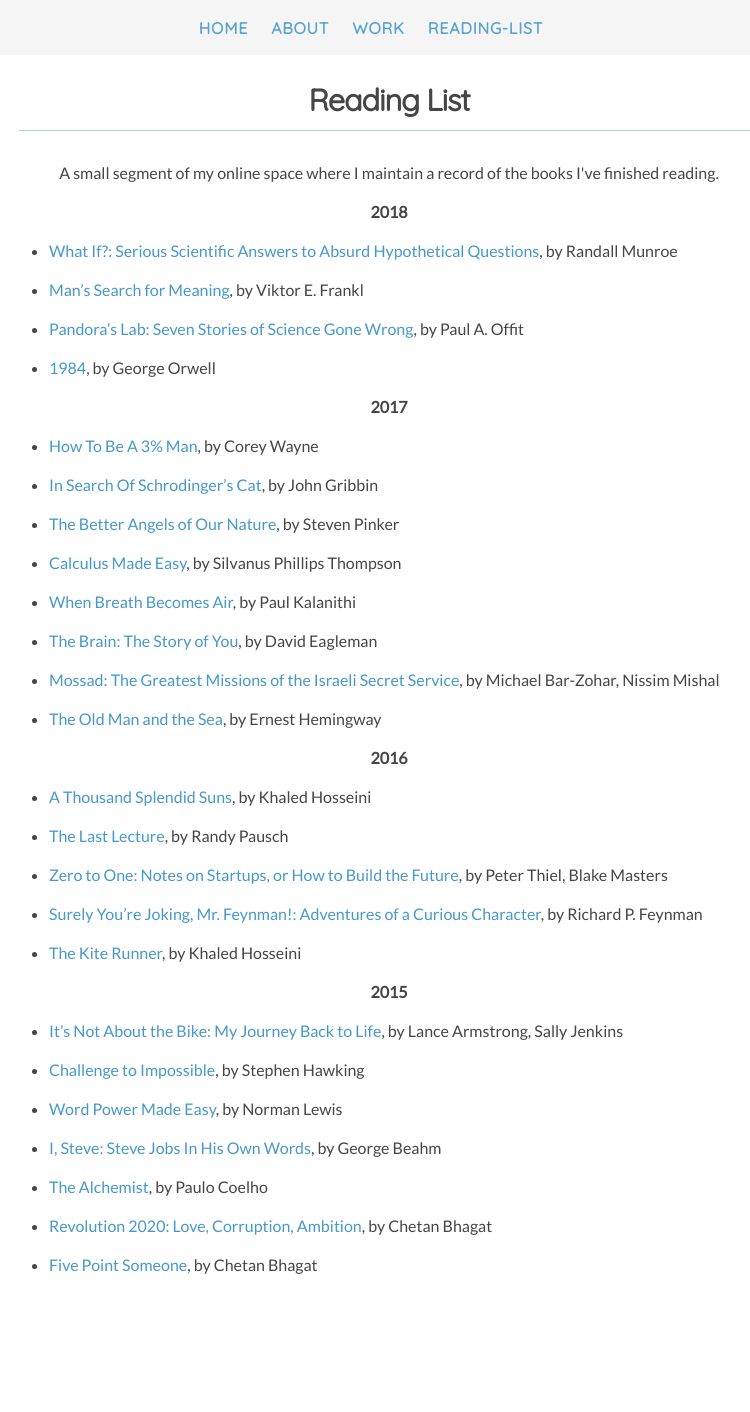
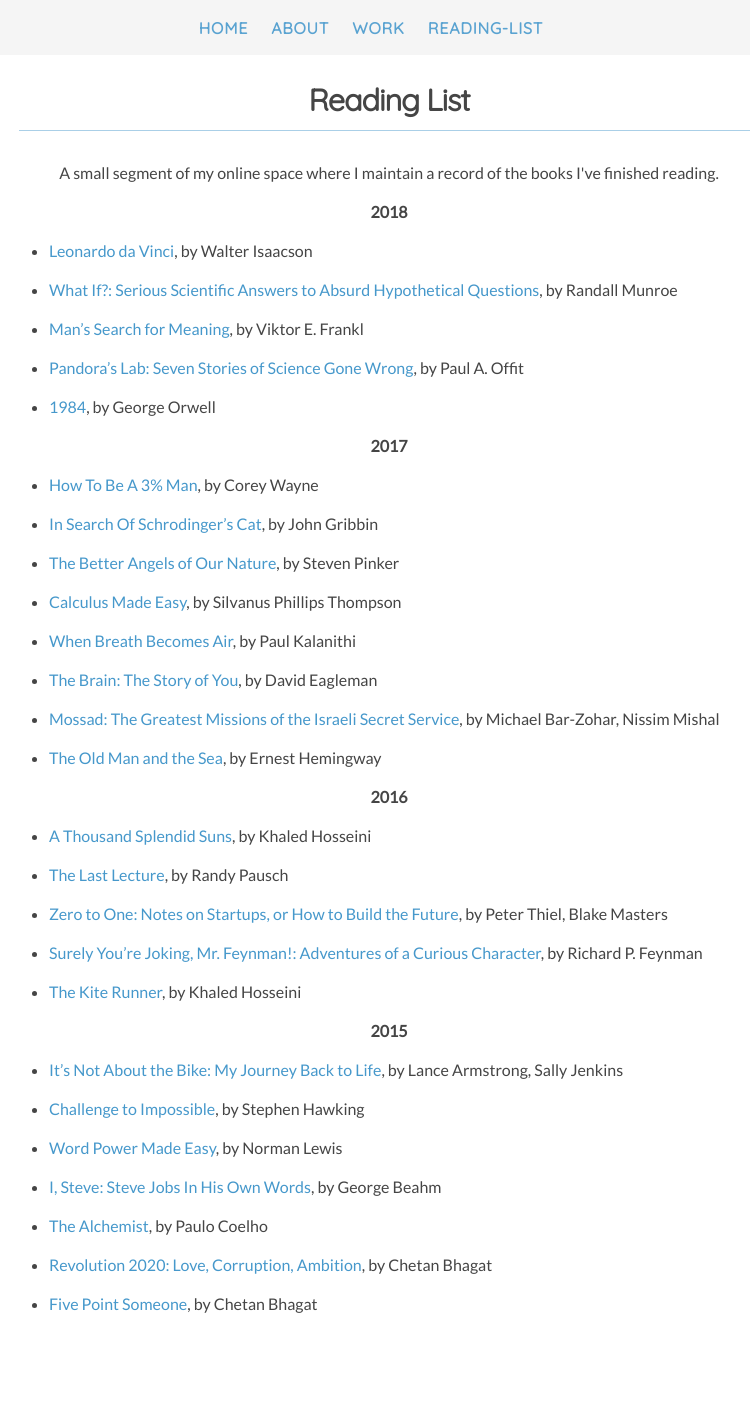
Before and after one commit to lprimeroo/saruftw.github.io.old, a Jekyll site: the page built from readinglist.md, in a window 1280 px wide. Shown: the whole page, without its empty margins (251-1001 px from the left). Built offline with Jekyll 4.4.1, drawn with Linux system fonts in a browser that asks for light colours; nearby versions of some CDN libraries; before the commit the page ends 1373 px from its top, so only the background shows below that.

Commit message:
added leonardo by walter

```diff
--- a/readinglist.md
+++ b/readinglist.md
@@ -11,6 +11,8 @@ permalink: /readinglist/
 <p align="center">
 	<strong>2018</strong>
 </p>
+
+* <a href="https://www.amazon.com/Leonardo-Vinci-Walter-Isaacson/dp/1501139150/ref=sr_1_1?ie=UTF8&qid=1513524775&sr=8-1&keywords=leonardo+da+vinci+walter+isaacson">Leonardo da Vinci</a>, by Walter Isaacson
 
 * <a href="https://www.amazon.com/What-If-Scientific-Hypothetical-Questions/dp/0544272994/ref=sr_1_1?ie=UTF8&qid=1512822995&sr=8-1&keywords=what+if">What If?: Serious Scientific Answers to Absurd Hypothetical Questions</a>, by Randall Munroe
 
```
